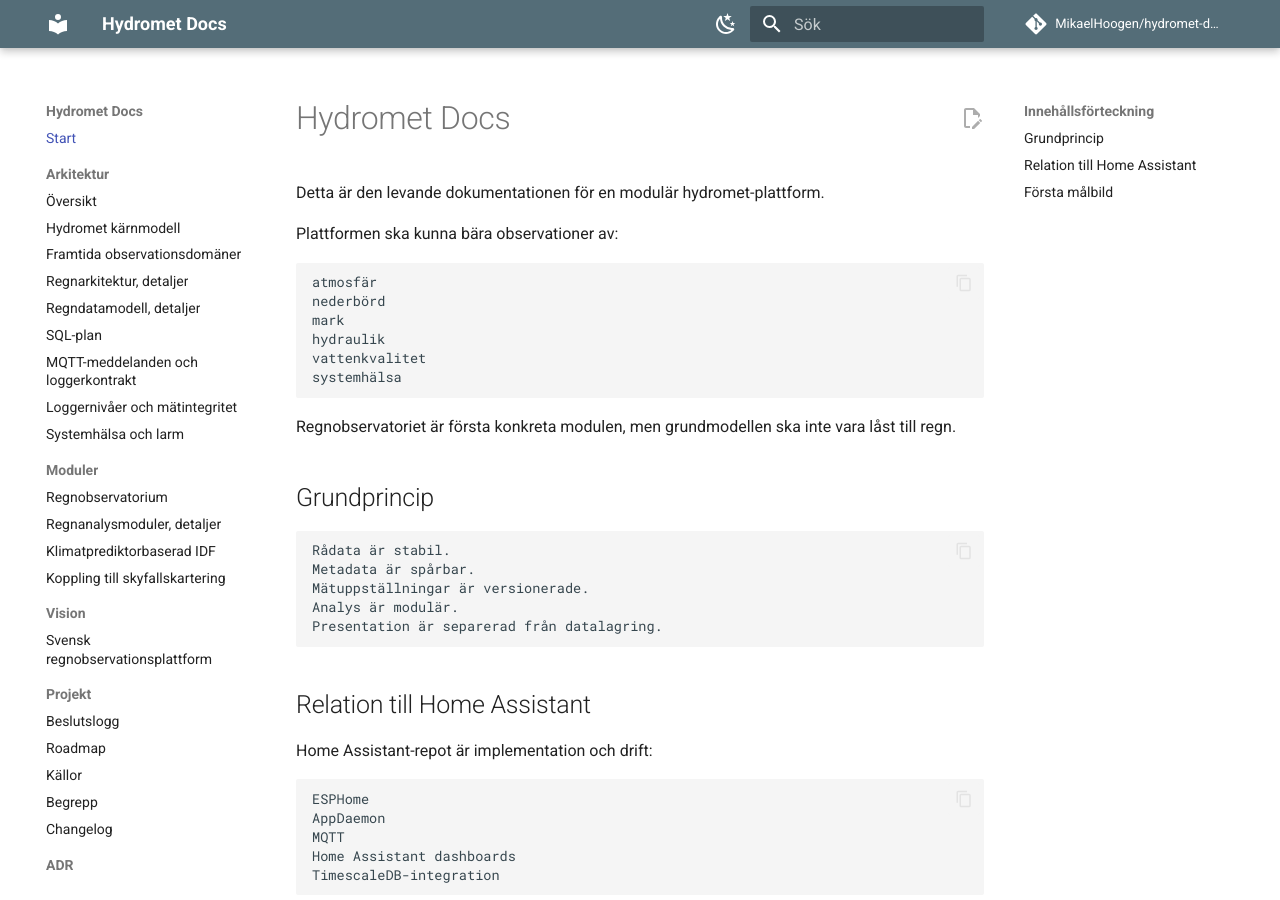
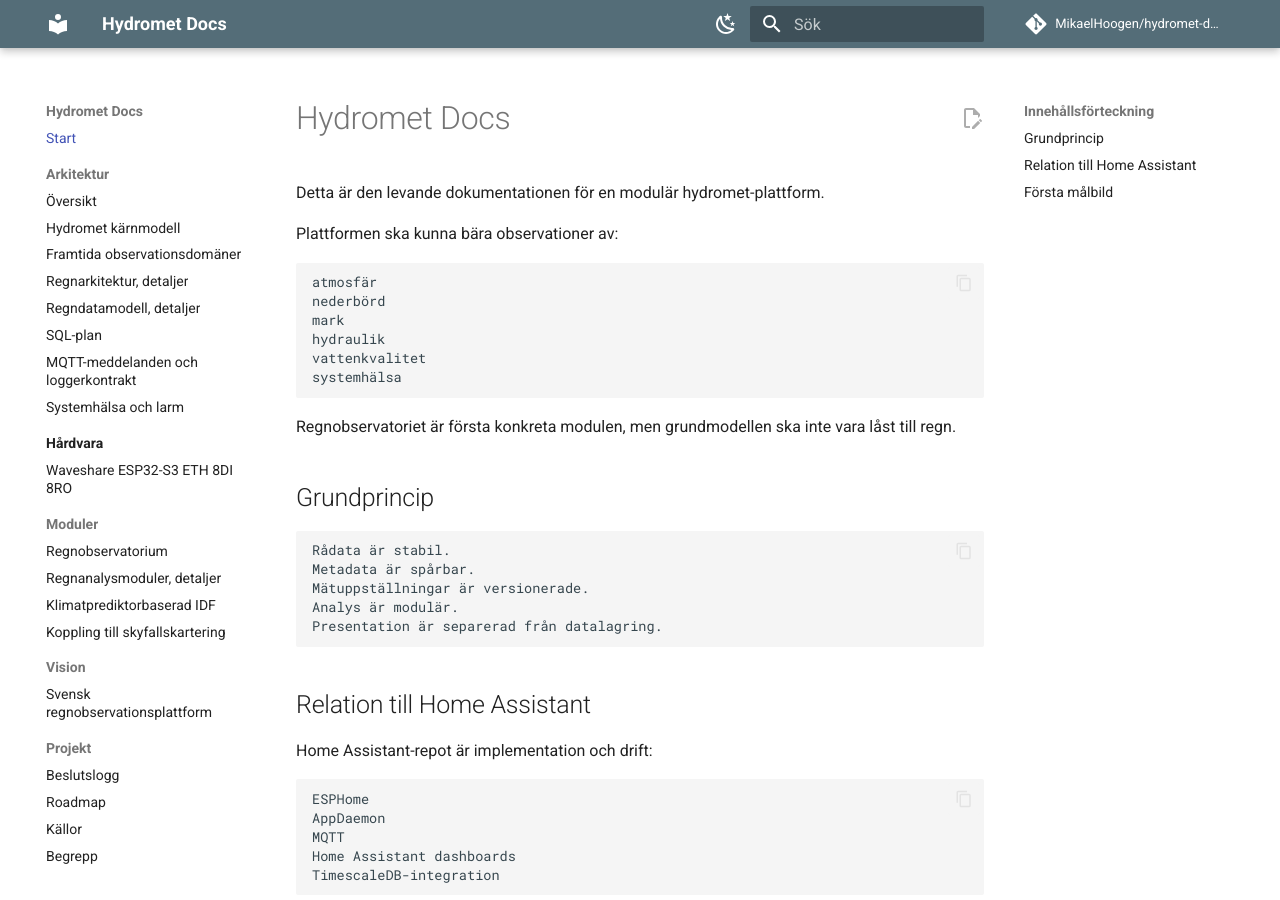
Before and after one commit to MikaelHoogen/hydromet-docs, an MkDocs documentation site: the page built from docs/index.md, in a window 1280 px wide and 900 px high. Built offline with MkDocs 1.6.1 and Material for MkDocs 9.7.7, drawn with Linux system fonts in a browser that asks for light colours; comment, search, counter and statistics services are not loaded.

Commit message:
docs: add hardware section to nav

```diff
--- a/mkdocs.yml
+++ b/mkdocs.yml
@@ -70,8 +70,10 @@ nav:
       - Regndatamodell, detaljer: architecture/rain-data-model-details.md
       - SQL-plan: architecture/sql-plan.md
       - MQTT-meddelanden och loggerkontrakt: architecture/mqtt-message-contract.md
-      - Loggernivåer och mätintegritet: architecture/logger-reliability-levels.md
       - Systemhälsa och larm: architecture/system-health.md
+  - Hårdvara:
+      - Förteckning: hardware/index.md
+      - Waveshare ESP32-S3 ETH 8DI 8RO: hardware/waveshare-esp32-s3-eth-8di-8ro.md
   - Moduler:
       - Regnobservatorium: modules/rain-observatory.md
       - Regnanalysmoduler, detaljer: modules/rain-analysis-modules.md
@@ -95,4 +97,3 @@ nav:
       - ADR-0007 Klimatprediktorbaserad IDF är en framtida jämförelsemetod: adr/adr-0007-climate-predictor-idf-is-future-method.md
       - ADR-0008 Hydromet core byggs före regnmodul: adr/adr-0008-hydromet-core-before-rain-module.md
       - ADR-0009 Separera loggertest från analys- och beräkningstest: adr/adr-0009-separate-logger-test-from-analysis-test.md
-      - ADR-0010 Regnloggernivåer och mätintegritet: adr/adr-0010-rain-logger-reliability-levels.md
```
